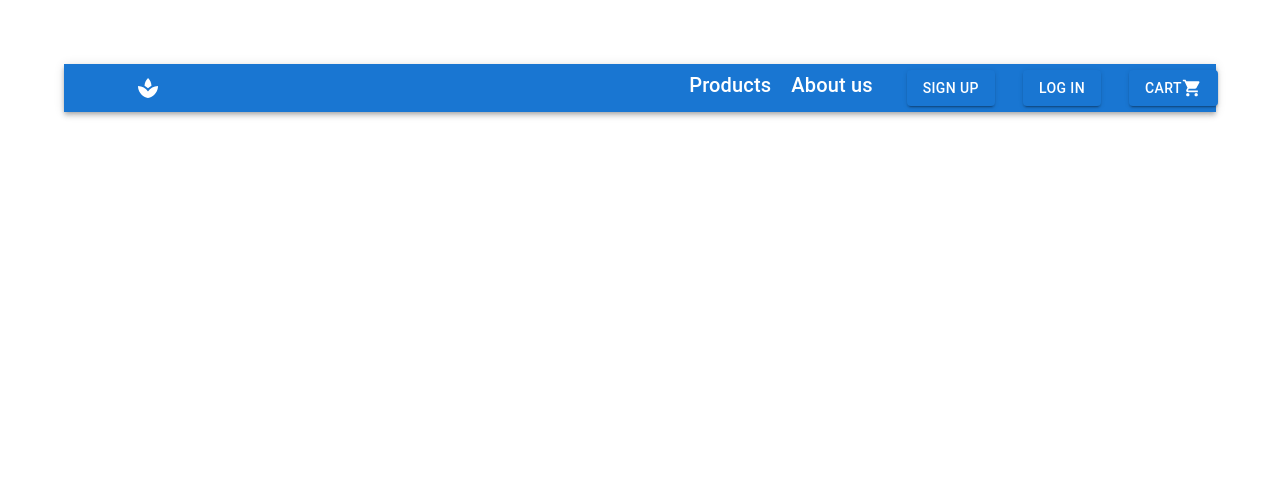
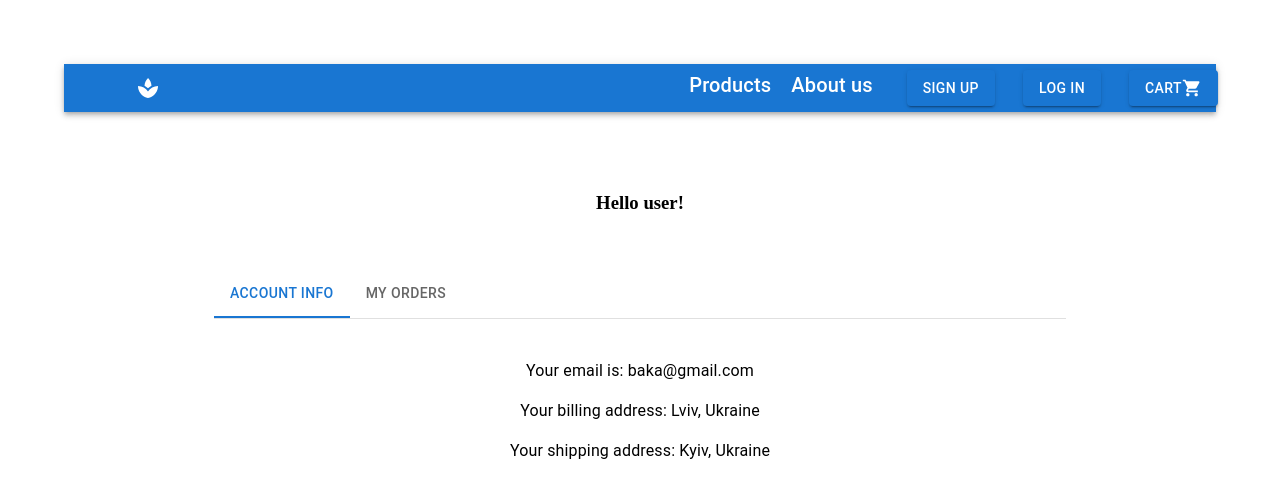
Before and after one commit to khpi-uni/sem4-course-works, a React (Vite) app in the folder front/: page / in a window 1280 px wide. Shown: the top 498 px of the page. Built offline with nearby package versions, Linux system fonts and the light colour scheme.

Commit message:
feat: sign up page with "good" account info

```diff
--- a/front/package.json
+++ b/front/package.json
@@ -13,6 +13,7 @@
     "@emotion/react": "^11.11.0",
     "@emotion/styled": "^11.11.0",
     "@mui/icons-material": "^5.11.16",
+    "@mui/lab": "^5.0.0-alpha.130",
     "@mui/material": "^5.13.1",
     "react": "^18.2.0",
     "react-dom": "^18.2.0",
--- a/front/src/screens/SignUp.css
+++ b/front/src/screens/SignUp.css
@@ -0,0 +1,8 @@
+.mainContainer{
+  padding:5em;
+}
+
+h3{
+  margin: 0 0 3em  0;
+
+}
--- a/front/src/screens/SignUp.jsx
+++ b/front/src/screens/SignUp.jsx
@@ -1,13 +1,72 @@
 import "./SignUp.css";
 import TextField from '@mui/material/TextField';
+import Container from '@mui/material/Container';
 import Button from '@mui/material/Button';
+import Box from '@mui/material/Box'
+import Typography from '@mui/material/Typography'
+
 import Navbar from '../components/Navbar';
 
+
+  import * as React from 'react';
+import Tab from '@mui/material/Tab';
+import TabContext from '@mui/lab/TabContext';
+import TabList from '@mui/lab/TabList';
+import TabPanel from '@mui/lab/TabPanel';
+
+
+let email = "baka@gmail.com";
+let billing_address = "Lviv, Ukraine";
+let shipping_address = "Kyiv, Ukraine";
+
+const Forms = ()=>{
+  const [value, setValue] = React.useState('1');
+
+  const handleChange = (event, newValue) => {
+    setValue(newValue);
+  };
+
+  return (
+    <Box sx={{ width: '100%', typography: 'body1' }}>
+      <TabContext value={value}>
+        <Box sx={{ borderBottom: 1, borderColor: 'divider' }}>
+          <TabList onChange={handleChange} aria-label="lab API tabs example">
+            <Tab label="Account info" value="1" />
+            <Tab label="My Orders" value="2" />
+          </TabList>
+        </Box>
+        <TabPanel value="1">
+
+    <Typography mt="1em" >{"Your email is: "+email}</Typography>
+
+    <Typography  mt="1em" >{"Your billing address: "+billing_address}</Typography>
+
+    <Typography  mt="1em" >{"Your shipping address: "+shipping_address}</Typography>
+
+    </TabPanel>
+        <TabPanel value="2">Item Two</TabPanel>
+      </TabContext>
+    </Box>
+  );
+}
+
+
 const SignUp = () => {
-  return (<div>
-   <p></p>
+  return (
+
+    <div>
+
     <Navbar/>
-  </div>  );
+    <Container maxWidth="md" className="mainContainer">
+    <h3 > Hello user!</h3>
+    <Forms/>
+
+    </Container>
+    </div>
+
+
+
+  );
 };
 
 export default SignUp;
```
Also changed, not shown: 1 other file (tests, documents, lock files or other folders).
